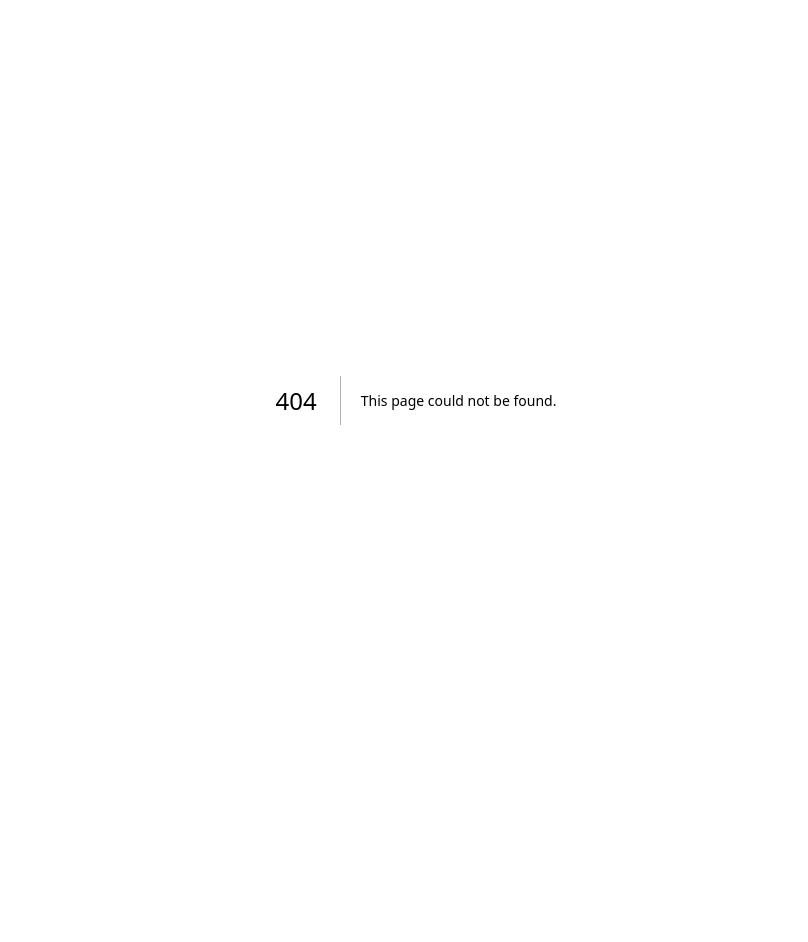
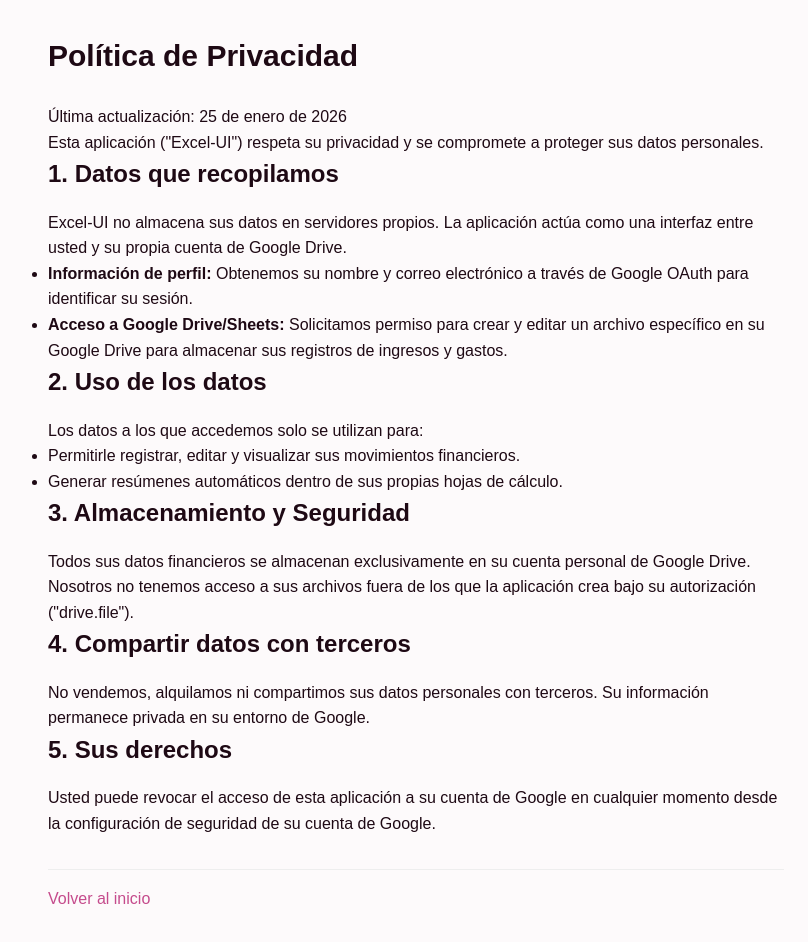
Before and after one commit to latronico96/Excel-ui, a Next.js app: page /privacy in a window 1280 px wide. Before the commit this address had no page. Shown: the whole page, without its empty margins (224-1032 px from the left). Before the commit the page ends 800 px from the top, so only its background shows below. Built offline with nearby package versions, Linux system fonts and the light colour scheme.

Commit message:
agregar politicas de privacidad y temrinos

```diff
--- a/app/(auth)/login/page.tsx
+++ b/app/(auth)/login/page.tsx
@@ -59,6 +59,11 @@ export default function LoginPage() {
                 <p style={{ marginTop: '1.5rem', fontSize: '0.75rem', color: 'var(--text-muted)' }}>
                     Al iniciar sesión, autorizas el acceso a Google Drive para crear y gestionar el archivo de datos.
                 </p>
+
+                <div style={{ marginTop: '2rem', display: 'flex', justifyContent: 'center', gap: '1rem', fontSize: '0.75rem' }}>
+                    <a href="/privacy" style={{ color: 'var(--text-muted)', textDecoration: 'underline' }}>Política de Privacidad</a>
+                    <a href="/terms" style={{ color: 'var(--text-muted)', textDecoration: 'underline' }}>Términos de Servicio</a>
+                </div>
             </div>
         </div>
     );
--- /dev/null
+++ b/app/privacy/page.tsx
@@ -0,0 +1,37 @@
+export default function PrivacyPage() {
+    return (
+        <div style={{ maxWidth: '800px', margin: '0 auto', padding: '2rem', fontFamily: 'sans-serif', lineHeight: '1.6' }}>
+            <h1>Política de Privacidad</h1>
+            <p>Última actualización: 25 de enero de 2026</p>
+
+            <p>Esta aplicación ("Excel-UI") respeta su privacidad y se compromete a proteger sus datos personales.</p>
+
+            <h2>1. Datos que recopilamos</h2>
+            <p>Excel-UI no almacena sus datos en servidores propios. La aplicación actúa como una interfaz entre usted y su propia cuenta de Google Drive.</p>
+            <ul>
+                <li><strong>Información de perfil:</strong> Obtenemos su nombre y correo electrónico a través de Google OAuth para identificar su sesión.</li>
+                <li><strong>Acceso a Google Drive/Sheets:</strong> Solicitamos permiso para crear y editar un archivo específico en su Google Drive para almacenar sus registros de ingresos y gastos.</li>
+            </ul>
+
+            <h2>2. Uso de los datos</h2>
+            <p>Los datos a los que accedemos solo se utilizan para:</p>
+            <ul>
+                <li>Permitirle registrar, editar y visualizar sus movimientos financieros.</li>
+                <li>Generar resúmenes automáticos dentro de sus propias hojas de cálculo.</li>
+            </ul>
+
+            <h2>3. Almacenamiento y Seguridad</h2>
+            <p>Todos sus datos financieros se almacenan exclusivamente en su cuenta personal de Google Drive. Nosotros no tenemos acceso a sus archivos fuera de los que la aplicación crea bajo su autorización ("drive.file").</p>
+
+            <h2>4. Compartir datos con terceros</h2>
+            <p>No vendemos, alquilamos ni compartimos sus datos personales con terceros. Su información permanece privada en su entorno de Google.</p>
+
+            <h2>5. Sus derechos</h2>
+            <p>Usted puede revocar el acceso de esta aplicación a su cuenta de Google en cualquier momento desde la configuración de seguridad de su cuenta de Google.</p>
+
+            <div style={{ marginTop: '2rem', borderTop: '1px solid #eee', paddingTop: '1rem' }}>
+                <a href="/" style={{ color: 'var(--primary, #c54b8c)', textDecoration: 'none' }}>Volver al inicio</a>
+            </div>
+        </div>
+    );
+}
```
Also changed, not shown: app/terms/page.tsx (added, +27 -0 lines).
